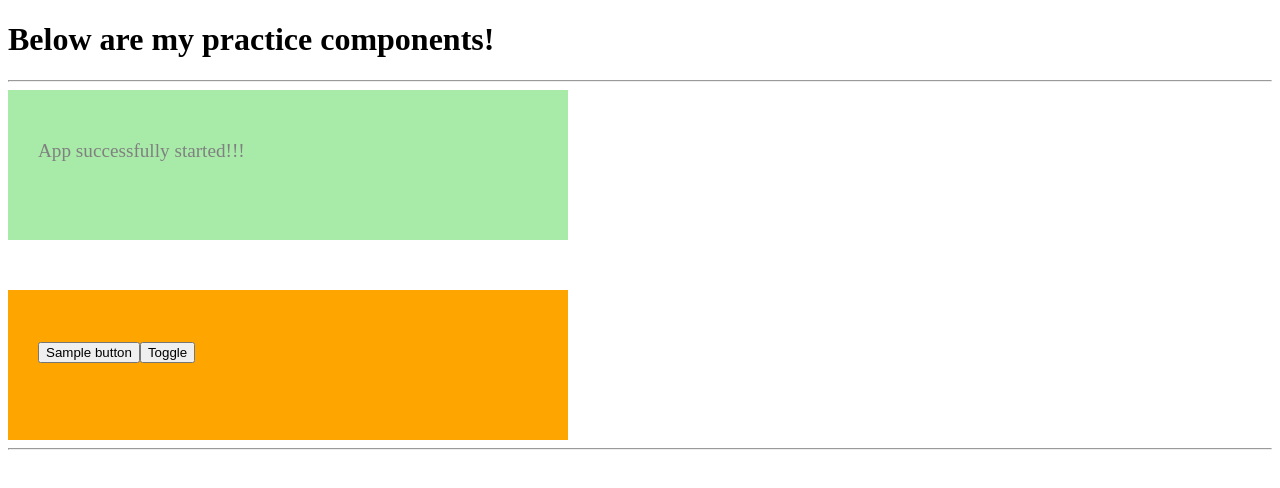
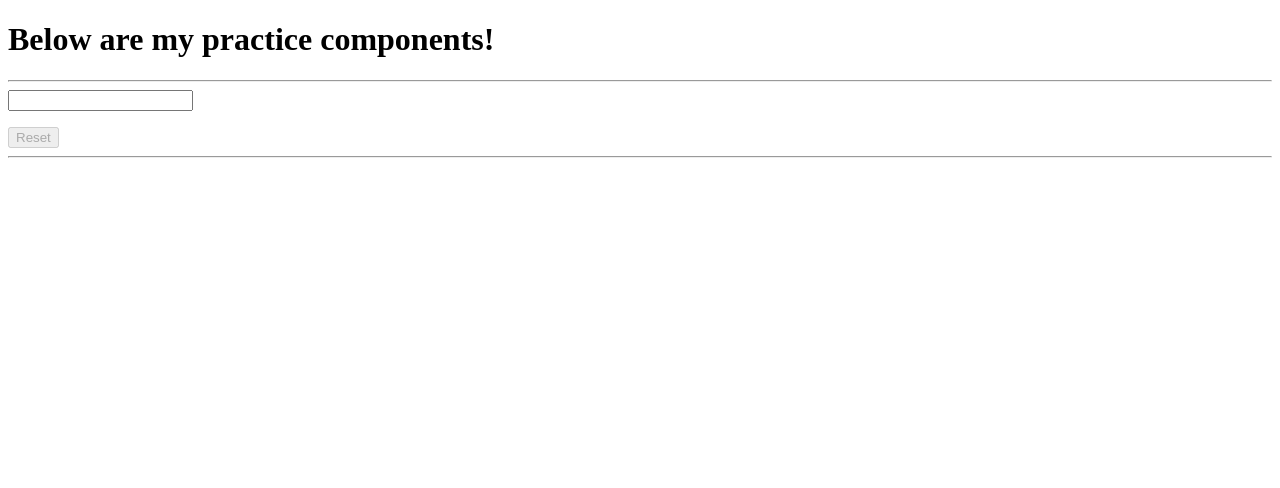
Before and after one commit to khazaddoom/refresh-june15, an Angular app: page / in a window 1280 px wide. Shown: the top 488 px of the page. Built offline with nearby package versions, Linux system fonts and the light colour scheme.

Commit message:
learning continued

```diff
--- a/src/app/app.component.html
+++ b/src/app/app.component.html
@@ -2,12 +2,14 @@
 
 <hr>
 
-<div class="component-container">
+<!-- <div class="component-container">
 
     <app-success-alert></app-success-alert>
 
     <app-warning-alert></app-warning-alert>
 
-</div>
+</div> -->
+
+<app-assignment></app-assignment>
 
 <hr>
--- /dev/null
+++ b/src/app/components/assignment/assignment.component.html
@@ -0,0 +1,3 @@
+<input type="text" [(ngModel)] = "username">
+<p>{{ username }}</p>
+<button (click) = "username ='' " [disabled] = "username == ''? true : false ">Reset</button>
--- /dev/null
+++ b/src/app/components/assignment/assignment.component.ts
@@ -0,0 +1,17 @@
+import { Component, OnInit } from '@angular/core';
+
+@Component({
+  selector: 'app-assignment',
+  templateUrl: './assignment.component.html',
+  styleUrls: ['./assignment.component.css']
+})
+export class AssignmentComponent implements OnInit {
+
+  username = '';
+
+  constructor() { }
+
+  ngOnInit() {
+  }
+
+}
--- a/src/app/components/warning-alert/warning-alert.component.html
+++ b/src/app/components/warning-alert/warning-alert.component.html
@@ -1,4 +1,4 @@
-
+<!--
 <div class="warning">
 
   <div *ngIf = "toggle" class="content">
@@ -9,4 +9,8 @@
 
   <button (click) = "clear()">Toggle</button>
 
-</div>
+</div> -->
+<label for="inputbox">Enter Name</label>
+<input type="text" id="inputbox" (input) = "addData($event)">
+
+{{textData}}
--- a/src/app/components/warning-alert/warning-alert.component.ts
+++ b/src/app/components/warning-alert/warning-alert.component.ts
@@ -10,6 +10,8 @@ export class WarningAlertComponent implements OnInit {
   message: string = `Maximum client refresh threshold of 100 has been reached.`;
   toggle = false;
   handle : any;
+
+  textData: string;
 
   constructor() {
     this.handle = setInterval(() => {
@@ -25,4 +27,10 @@ export class WarningAlertComponent implements OnInit {
     this.toggle = !this.toggle;
   }
 
+  addData(event: Event) {
+
+    this.textData = (event.target as HTMLInputElement).value;
+
+  }
+
 }
```
Also changed, not shown: src/app/app.module.ts (+7 -5 lines), src/app/components/assignment/assignment.component.css (added).
